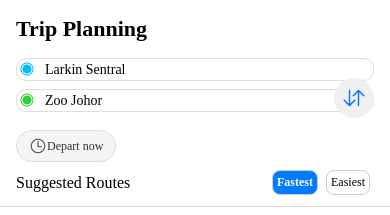
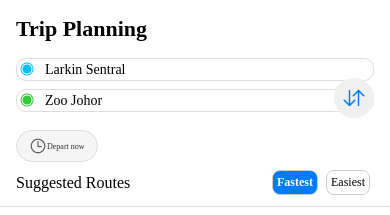
Before and after one commit to Syah-Git/MyJT, a React Native app: screen /Scan in a window 390 px wide. Shown: the top 215 px of the page. Built offline with nearby package versions, Linux system fonts and the light colour scheme.

Commit message:
Tukar size depart

```diff
--- a/src/screens/ScanScreen.js
+++ b/src/screens/ScanScreen.js
@@ -216,7 +216,7 @@
     marginBottom: 8,
   },
   departText: {
-    fontSize: 12,
+    fontSize: 8,
     fontWeight: '500',
     color: '#333',
     fontFamily: 'UrbanistBold',
```
